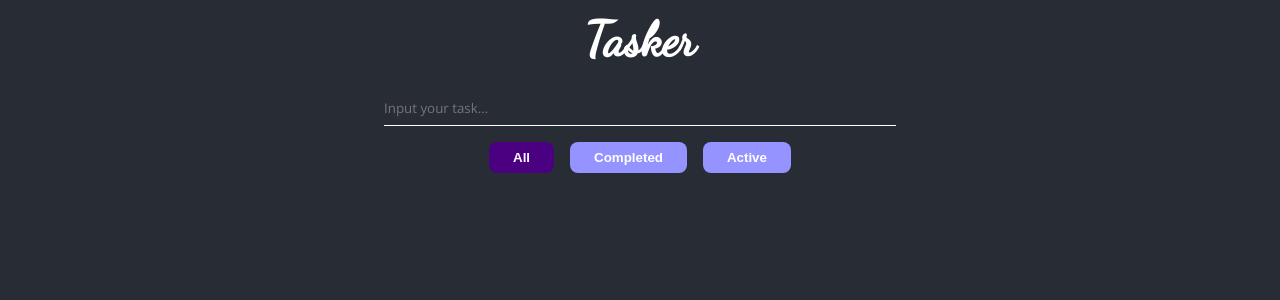
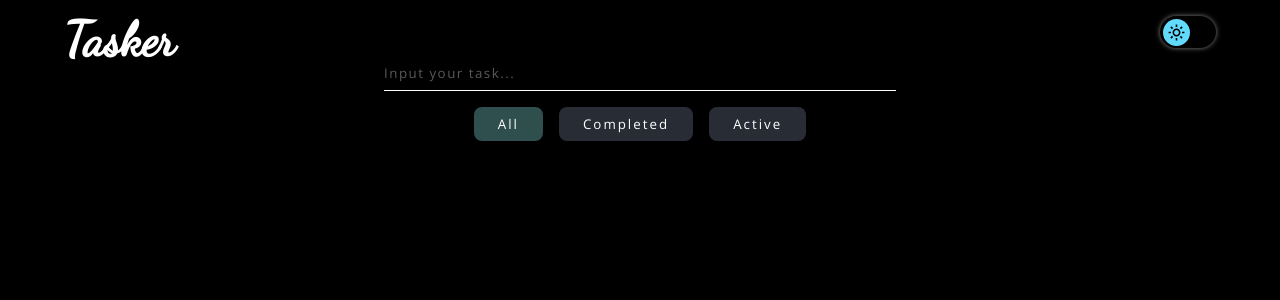
Before and after one commit to NikitaDen/tasker, a React (Create React App) app: page / in a window 1280 px wide. Shown: the top 300 px of the page. Built offline with nearby package versions, Linux system fonts and the light colour scheme.

Commit message:
refactor

```diff
--- a/src/App.jsx
+++ b/src/App.jsx
@@ -2,12 +2,14 @@ import React, {useEffect, useReducer, useState} from 'react';
 import './assets/styles/styles.scss';
 import TodoItem from "./components/TodoItem/TodoItem";
 import {Context} from "./context";
+import sun from './assets/images/sun.svg';
+import moon from './assets/images/moon.svg';
 import reducer, {
     addSubTodoAC,
     addTodoAC,
     deleteSubTodoAC,
     deleteTodoAC,
-    editSubTodoAC, filterAC,
+    editSubTodoAC, editTodoAC, filterAC,
     toggleSubTodoAC,
     toggleTodoAC
 } from "./reducer";
@@ -17,6 +19,7 @@ const App = () => {
     const todos = JSON.parse(localStorage.getItem('todos')) || {filter: 'All', tasks: []};
     const [state, dispatch] = useReducer(reducer, todos);
     const [todoTitle, setTodoTitle] = useState('');
+    const [darkMode, setDarkMode] = useState(true);
 
     useEffect(() => {
         localStorage.setItem('todos', JSON.stringify(state))
@@ -37,11 +40,21 @@ const App = () => {
             deleteTodoAC,
             toggleTodoAC,
             editSubTodoAC,
+            editTodoAC,
             toggleSubTodoAC,
             deleteSubTodoAC
         }}>
-            <div className="App">
+            <div className={darkMode ? 'wrapper' : 'wrapper wrapper--light'}>
+                <div className={'container'}>
+                    <header>
                         <h3>Tasker</h3>
+                        <input onChange={() => setDarkMode(!darkMode)} id='dark-check' type="checkbox"/>
+                        <label className='dark-mode' htmlFor="dark-check">
+                            <div className='toggle'
+                                 style={darkMode ? {backgroundImage: `url(${sun})`} : {backgroundImage: `url(${moon})`}}/>
+                        </label>
+                    </header>
+
                     <input className='main-input'
                            type="text"
                            placeholder='Input your task...'
@@ -80,6 +93,7 @@ const App = () => {
 
                     }
                 </div>
+            </div>
         </Context.Provider>
     );
 };
--- a/src/assets/styles/styles.scss
+++ b/src/assets/styles/styles.scss
@@ -23,27 +23,41 @@ body {
   overflow-x: hidden;
 }
 
+input {
+  font-family: 'Open Sans', sans-serif;
+  letter-spacing: 1.5px;
+  &::placeholder {
+    font-family: 'Open Sans', sans-serif;
+    color: rgba(255, 255, 255, .35);
+  }
+}
+
+span {
+  letter-spacing: 1.5px;
+}
+
 .button {
   margin: .5rem;
   cursor: pointer;
   outline: none;
 
   &--filter {
-    background-color: #9593ff;
+    background-color: #282c34;
     color: white;
-    font-weight: bold;
     border: none;
+    letter-spacing: 2px;
     padding: .5rem 1.5rem;
     border-radius: .5rem;
     margin-top: 1rem;
     transition: .3s;
+    font-family: 'Open Sans', sans-serif;
 
     &:active {
       transform: scale(.9);
     }
 
     &.active {
-      background-color: indigo;
+      background-color: darkslategray;
     }
   }
 }
@@ -67,7 +81,7 @@ input[type='checkbox'] {
   }
 }
 
-.loader {
+.complete-indicator {
   position: absolute;
   width: 100%;
   height: 4px;
@@ -77,30 +91,78 @@ input[type='checkbox'] {
   transition: .6s ease-in-out;
 }
 
-.App {
-  background-color: #282c34;
+#dark-check {
+  opacity: 0;
+  position: absolute;
+  &:checked ~ .dark-mode > .toggle {
+    left: 100%;
+    transform: translateX(-108%);
+  }
+}
+
+.dark-mode {
+  display: inline-block;
+  position: relative;
+  //top: 1rem;
+  //right: 1rem;
+  height: 2rem;
+  width: 3.5rem;
+  border-radius: 1rem;
+  box-shadow: 0 0 5px gray;
+
+  .toggle {
+    position: absolute;
+    height: 1.7rem;
+    width: 1.7rem;
+    background: #61dafb no-repeat center;
+    background-size: 70%;
+    border-radius: .85rem;
+    left: 3px;
+    top: 2.5px;
+    transition: .3s;
+
+    &:hover {
+      cursor: pointer;
+    }
+  }
+}
+
+.wrapper {
+  background-color: black;
   height: 100vh;
   width: 100vw;
   text-align: center;
   font-family: 'Open Sans', sans-serif;
   overflow-x: hidden;
   color: #282c34;
+  transition: .2s;
+
+  &--light {
+    filter: invert(1);
+  }
+
+  .container {
+    width: 90%;
+    margin: 0 auto;
+    padding: 1rem 0;
+
+    header {
+      position: relative;
+      display: flex;
+      flex-direction: row;
+      justify-content: space-between;
+    }
 
     h3 {
       font-family: 'Dancing Script', cursive;
       font-size: 3rem;
       color: white;
       line-height: 1;
-    margin: 1rem 0 2rem;
+      text-align: left;
     }
 
-  input {
-    font-family: 'Open Sans', sans-serif;
+    .main-input {
       color: white;
-
-    &::placeholder {
-      color: rgba(255, 255, 255, .35);
-    }
     }
 
     .main-input {
@@ -169,3 +231,4 @@ input[type='checkbox'] {
       }
     }
   }
+}
--- a/src/components/Button/Button.jsx
+++ b/src/components/Button/Button.jsx
@@ -0,0 +1,13 @@
+import React from "react";
+
+const Button = (props) => {
+    return (
+        <img src={props.src}
+             className={props.className}
+             onClick={props.onClickFunc}
+             onKeyPress={props.onKeyPressFunc ? props.onKeyPressFunc : null}
+             alt={props.alt}/>
+    )
+};
+
+export default Button;
--- a/src/components/TodoItem/TodoItem.jsx
+++ b/src/components/TodoItem/TodoItem.jsx
@@ -1,4 +1,4 @@
-import React, {useContext, useState} from "react";
+import React, {useContext, useEffect, useState} from "react";
 import {Context} from "../../context";
 import TodoSubItem from "./TodoSubItem/TodoSubItem";
 import add from "../../assets/images/add.svg";
@@ -6,13 +6,17 @@ import remove from "../../assets/images/delete.svg";
 import done from "../../assets/images/done.svg";
 import see from "../../assets/images/show.svg";
 import hide from "../../assets/images/hide.svg";
+import edit from "../../assets/images/edit.svg";
+import Button from "../Button/Button";
 
 const TodoItem = (props) => {
     const {
         dispatch, addSubTodoAC, deleteTodoAC,
-        toggleTodoAC, editSubTodoAC, toggleSubTodoAC, deleteSubTodoAC
+        toggleTodoAC, editSubTodoAC, editTodoAC, toggleSubTodoAC, deleteSubTodoAC
     } = useContext(Context);
     const [show, setShow] = useState(true);
+    const [editMode, setEditMode] = useState(false);
+    const [newTitle, setNewTitle] = useState(props.title);
 
     const toggleDone = (isDone) => {
         if (props.subTodo.length === props.subTodo.filter(item => item.isDone === true).length) {
@@ -22,10 +26,25 @@ const TodoItem = (props) => {
         }
     };
 
+    useEffect(() => {
+        dispatch(editTodoAC(props.id, newTitle))
+    }, [newTitle]);
+
+    const changeTitle = (e) => {
+        setNewTitle(e.target.value);
+        dispatch(editTodoAC(props.id, newTitle))
+    };
+
+    const setNewTitleToTask = (e) => {
+        if (e.key === 'Enter') {
+            setEditMode(false)
+        }
+    };
+
     return (
         <>
             <div className={props.isDone ? 'todo-item todo-item--done' : 'todo-item'}>
-                <div className='loader'/>
+                <div className='complete-indicator'/>
 
                 <div className='todo-item__check'>
                     {props.isDone
@@ -38,19 +57,17 @@ const TodoItem = (props) => {
                            onChange={() => dispatch(toggleTodoAC(props.id, !props.isDone))}/>
                 </div>
 
-                <span>{props.title}</span>
+                {editMode ? <input type="text" autoFocus={editMode} value={newTitle} onChange={changeTitle} onBlur={() => setEditMode(false)}
+                                   onKeyPress={setNewTitleToTask}/> :
+                    <span style={newTitle ? null : {color: 'gray'} }>{newTitle ? newTitle : 'Title is Empty'}</span>}
+
                 <div className='date'>{props.date}</div>
 
                 <div className='buttons'>
-                    <img src={add}
-                         className='button'
-                         onClick={() => dispatch(addSubTodoAC(props.id, {title: '', subId: Date.now()}))}
-                         alt='add'/>
-
-                    <img src={remove} alt={'delete'} className='button'
-                         onClick={() => dispatch(deleteTodoAC(props.id))}/>
-                    <img src={show? hide : see} alt={'hide'} className='button'
-                         onClick={() => setShow(!show)}/>
+                    <Button src={add} alt={'add'} className={'button'} onClickFunc={() => dispatch(addSubTodoAC(props.id, {title: '', subId: Date.now()}))}/>
+                    <Button src={edit} alt={'edit'} className={'button'} onClickFunc={() => {setEditMode(!editMode)}}/>
+                    <Button src={show ? hide : see} className={'button'} alt={'hide'} onClickFunc={() => setShow(!show)}/>
+                    <Button src={remove} alt={'delete'} className={'button'} onClickFunc={() => dispatch(deleteTodoAC(props.id))}/>
                 </div>
             </div>
             {show ? props.subTodo.map(item => <TodoSubItem key={item.subId} {...props} toggleDone={toggleDone}
--- a/src/components/TodoItem/TodoSubItem/TodoSubItem.jsx
+++ b/src/components/TodoItem/TodoSubItem/TodoSubItem.jsx
@@ -40,7 +40,7 @@ const TodoSubItem = (props) => {
                          onBlur={() => {
                              setDisabled(true)
                          }}
-                         autoFocus={!subTitle}
+                         autoFocus={!disabled}
                          placeholder={'Input subtask...'}/>
             }
 
--- a/src/components/TodoItem/TodoSubItem/todo-subitem.scss
+++ b/src/components/TodoItem/TodoSubItem/todo-subitem.scss
@@ -9,7 +9,6 @@
   position: relative;
   border-bottom: 1px solid white;
   word-wrap: break-word;
-
 
   &__check {
     position: relative;
--- a/src/components/TodoItem/todo-item.scss
+++ b/src/components/TodoItem/todo-item.scss
@@ -44,7 +44,7 @@
   }
 
   &--done {
-    .loader {
+    .complete-indicator {
       left: 0;
     }
   }
@@ -52,6 +52,4 @@
   input {
     margin: 0 1rem;
   }
-
-
 }
--- a/src/reducer.jsx
+++ b/src/reducer.jsx
@@ -2,6 +2,7 @@ const ADD = 'ADD';
 const ADD_SUB_TODO = 'ADD_SUB_TODO';
 const DELETE = 'DELETE';
 const TOGGLE_TODO = 'TOGGLE_TODO';
+const EDIT_TODO = 'EDIT_TODO';
 const EDIT_SUB_TODO = 'EDIT_SUB_TODO';
 const TOGGLE_SUB_TODO = 'TOGGLE_SUB_TODO';
 const DELETE_SUB_TODO = 'DELETE_SUB_TODO';
@@ -27,6 +28,21 @@ export default function (state, action) {
                         subTodo: [],
                         progress: 0
                     }
+                ]
+            };
+        case EDIT_TODO:
+            return {
+                ...state,
+                tasks: [
+                    ...state.tasks.map(item => {
+                        if (item.id === action.id) {
+                            return {
+                                ...item,
+                                title: action.title
+                            }
+                        }
+                        return item
+                    })
                 ]
             };
         case ADD_SUB_TODO:
@@ -137,6 +153,7 @@ export const addSubTodoAC = (id, payload) => ({type: ADD_SUB_TODO, id, payload})
 export const toggleTodoAC = (id, isDone) => ({type: TOGGLE_TODO, id, isDone});
 export const toggleSubTodoAC = (id, subId) => ({type: TOGGLE_SUB_TODO, subId, id});
 
+export const editTodoAC = (id, title) => ({type: EDIT_TODO, id, title});
 export const editSubTodoAC = (subId, id, payload) => ({type: EDIT_SUB_TODO, subId, id, payload});
 
 export const deleteTodoAC = (id) => ({type: DELETE, id});
```
Lines whose indentation alone changed are shown as unchanged.
